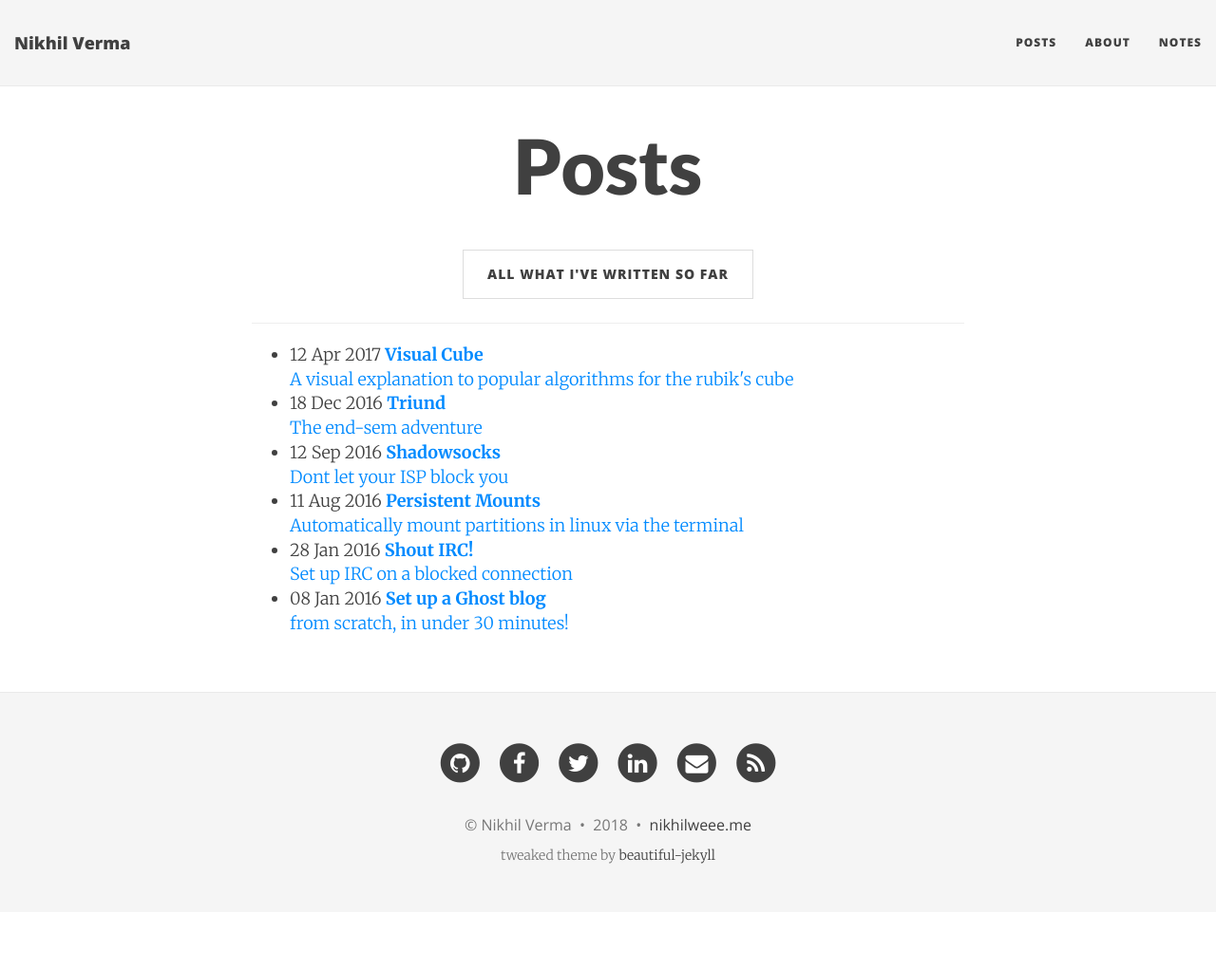
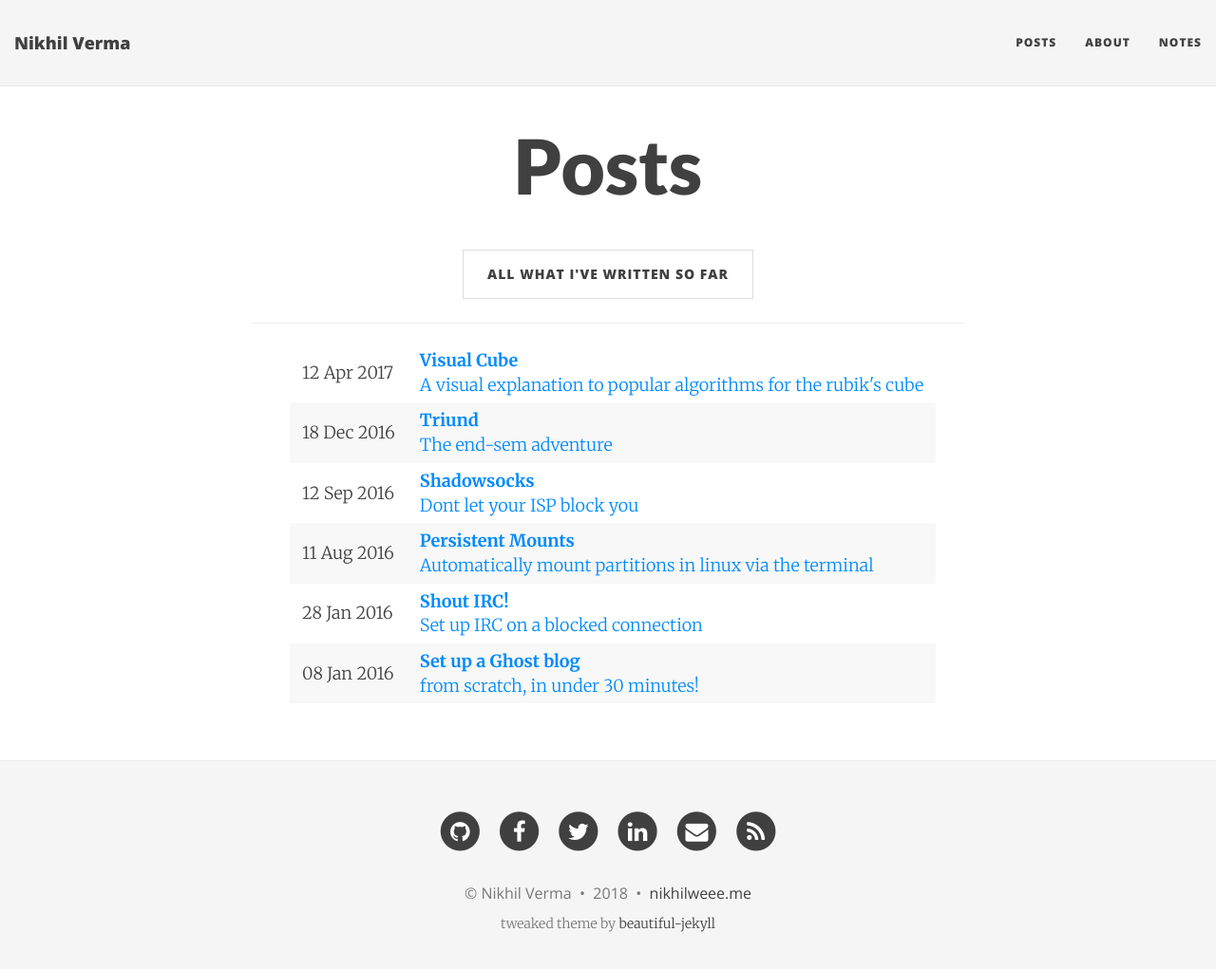
Before and after one commit to nikhilweee/blog-jekyll, a Jekyll site: the page built from posts.md, in a window 1280 px wide and 1033 px high. Shown: the top 1021 px of the window at 95% size. Built offline with Jekyll 4.4.1, drawn with Linux system fonts in a browser that asks for light colours; nearby versions of some CDN libraries.

Commit message:
updated list of posts

```diff
--- a/css/main.css
+++ b/css/main.css
@@ -697,3 +697,7 @@ table tr th :first-child, table tr td :first-child {
 table tr th :last-child, table tr td :last-child {
     margin-bottom: 0;
 }
+
+table.borderless tr, table.borderless td {
+    border: none;
+}
--- a/posts.md
+++ b/posts.md
@@ -14,14 +14,22 @@ layout: page
   <hr/>
   <div class="tags-expo-section">
     <ul class="tags-expo-posts">
+      <table class="borderless">
       {% for post in site.posts %}
-      <li>
-        <a class="post-title" href="{{ site.baseurl }}{{ post.url }}">
-          <span style="color: #404040;">{{ post.date | date_to_string }}</span>
-          <strong>{{ post.title }}</strong><br>{{ post.subtitle }}
-        </a>
-      </li>
+        <tr>
+          <td>
+            <a class="post-title" href="{{ site.baseurl }}{{ post.url }}">
+              <span style="color: #404040;">{{ post.date | date_to_string }}</span>
+            </a>
+          </td>
+          <td>
+            <a class="post-title" href="{{ site.baseurl }}{{ post.url }}">
+              <strong>{{ post.title }}</strong><br>{{ post.subtitle }}
+            </a>
+          </td>
+        </tr>
       {% endfor %}
+      </table>
     </ul>
   </div>
 </div>
```
